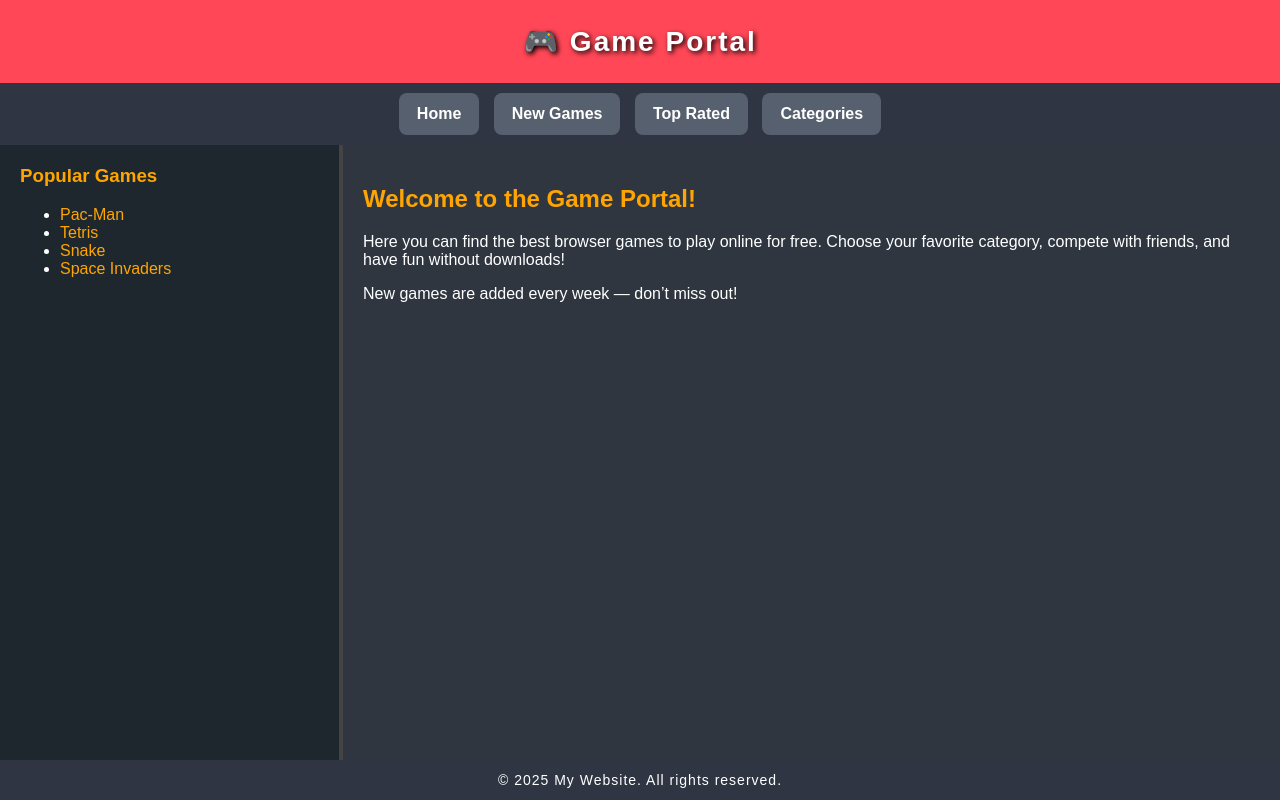
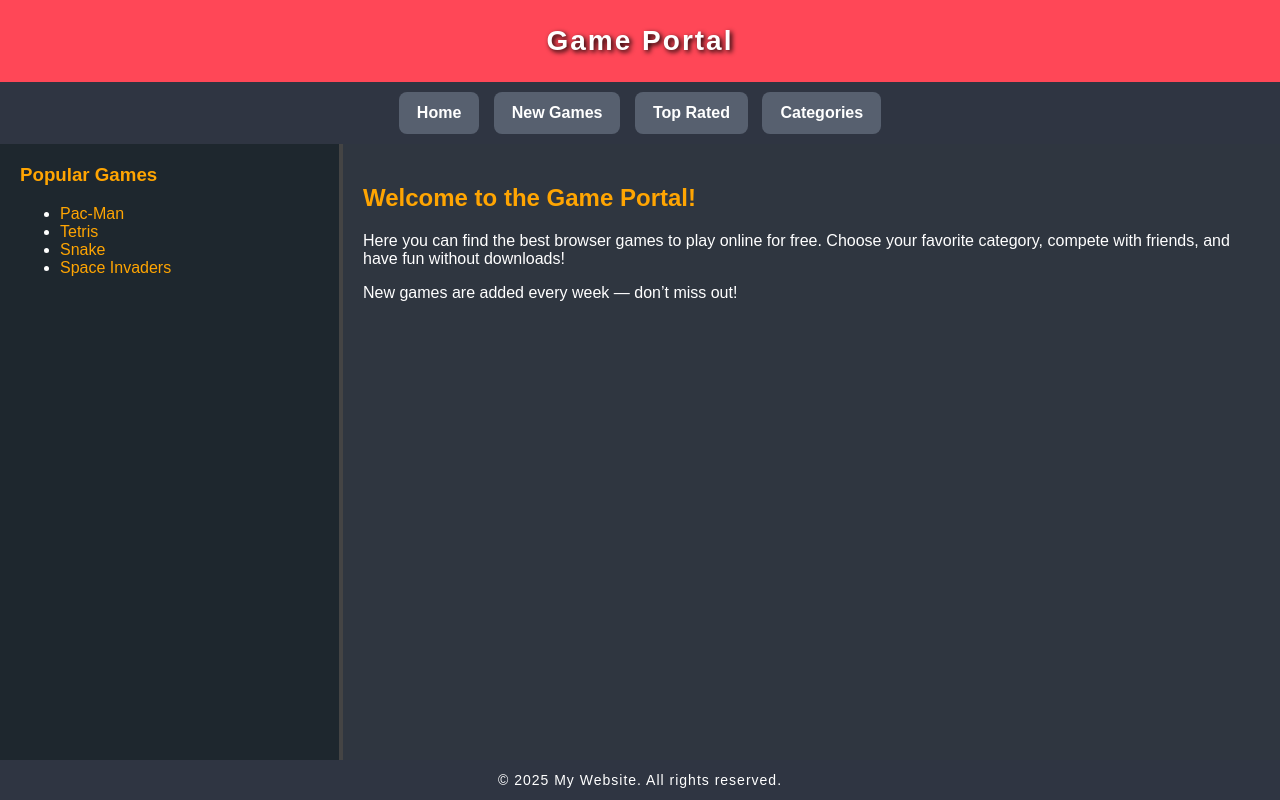
Before and after one commit to Groovespsarty/assignment-1-Tulegenov_Alimzhan-, a plain HTML site: page task1/Task 1.html in a window 1280 px wide. Drawn offline with Linux system fonts and the light colour scheme.

Commit message:
Update Task 1.html

```diff
--- a/task1/Task 1.html
+++ b/task1/Task 1.html
@@ -103,7 +103,7 @@
   </style>
 </head>
 <body>
-  <div class="header">🎮 Game Portal</div>
+  <div class="header"> Game Portal</div>
 
   <div class="navbar">
     <a href="#">Home</a>
```
